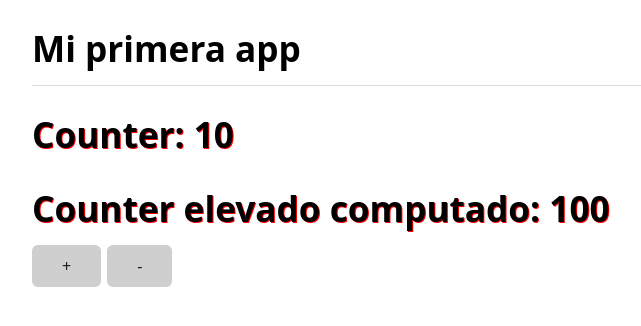
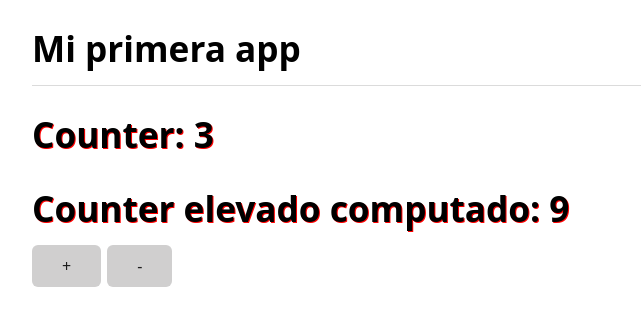
Before and after one commit to DEVCOURSESb/01-IndecisionApp, a Vue app: page / in a window 1280 px wide. Shown: the top 326 px of the page, without its empty margins (208-849 px from the left). Built offline with nearby package versions, Linux system fonts and the light colour scheme.

Commit message:
defineProps

```diff
--- a/src/App.vue
+++ b/src/App.vue
@@ -2,7 +2,7 @@
   <h1>Mi primera app</h1>
   <hr />
   <!-- y se renderiza el componente -->
-  <MyCounter />
+  <MyCounter :counter-init="3" />
 </template>
 
 <script setup lang="ts">
--- a/src/components/MyCounter.vue
+++ b/src/components/MyCounter.vue
@@ -9,9 +9,16 @@
 
 <!-- aplicando el setup directamente desde el script -->
 <script lang="ts" setup>
+interface Props {
+  counterInit: number;
+}
+
+//  const props = defineProps({  counterInit: { type: Number, required: true }  }); con js
+const props = defineProps<Props>(); // aprovechando ts
+
 import { computed, ref } from 'vue';
 
-const counter = ref<number>(10);
+const counter = ref<number>(props.counterInit);
 const counterElevatedComputed = computed(() => counter.value * counter.value);
 </script>
 
```
